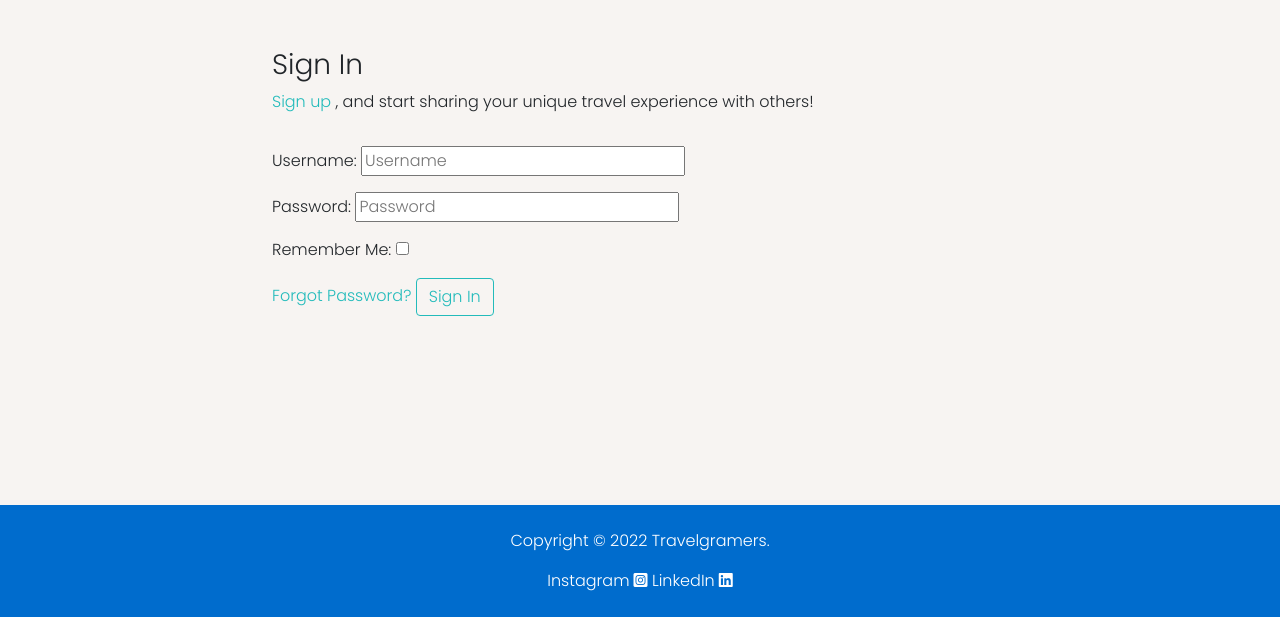
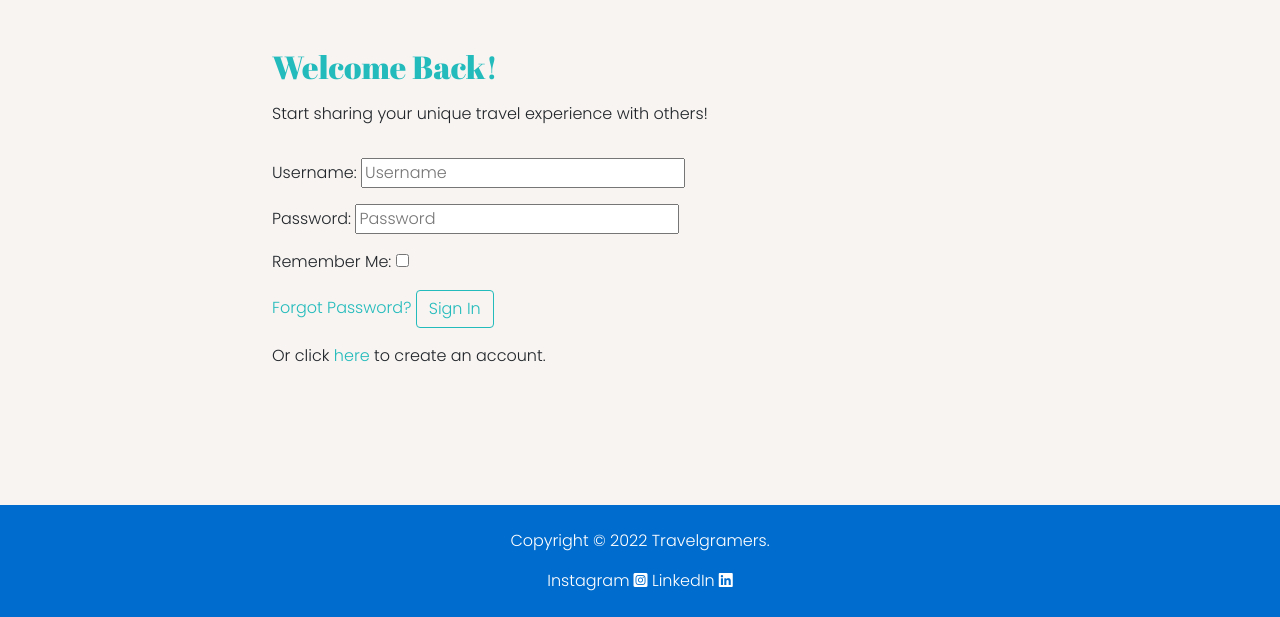
Before and after one commit to Lapratomo24/travelgramers, a Django app: page /accounts/login/ in a window 1280 px wide. Shown: the part 183-800 px from the top of the page. Run offline with Django 3.2, Linux system fonts and the light colour scheme; some libraries are stand-ins or nearby versions; grey boxes are pictures that could not be loaded.

Commit message:
update signup, login, and logout styling

```diff
--- a/templates/account/login.html
+++ b/templates/account/login.html
@@ -11,9 +11,8 @@
 <div class="container">
   <div class="row">
     <div class="col-md-8 mt-5 offset-md-2">
-      <h3>{% trans "Sign In" %}</h3>
-      <p>{% blocktrans %}<a class="link" href="{{ signup_url }}">Sign up</a> , and start sharing your unique travel experience with
-        others!{% endblocktrans %}</p>
+      <h2 class="page-title mb-3">{% trans "Welcome Back!" %}</h2>
+      <p>Start sharing your unique travel experience with others!</p>
     </div>
   </div>
   <div class="row">
@@ -24,8 +23,10 @@
         {% if redirect_field_value %}
         <input type="hidden" name="{{ redirect_field_name }}" value="{{ redirect_field_value }}" />
         {% endif %}
-        <a class="button secondaryAction link" href="{% url 'account_reset_password' %}">{% trans "Forgot Password?" %}</a>
+        <a class="button secondaryAction link"
+          href="{% url 'account_reset_password' %}">{% trans "Forgot Password?" %}</a>
         <button class="btn btn-signup" type="submit">{% trans "Sign In" %}</button>
+        <p class="mt-3">Or click {% blocktrans %}<a class="link" href="{{ signup_url }}">here</a> to create an account.{% endblocktrans %}</p>
       </form>
     </div>
   </div>
--- a/templates/account/logout.html
+++ b/templates/account/logout.html
@@ -10,7 +10,7 @@
 <div class="container">
   <div class="row">
     <div class="col-md-12 mt-5 offset-md-2">
-      <h1>{% trans "Sign Out" %}</h1>
+      <h2 class="page-title mb-3">{% trans "Come Back Soon!" %}</h2>
       <p>{% trans 'Are you sure you want to sign out?' %}</p>
     </div>
   </div>
--- a/templates/account/signup.html
+++ b/templates/account/signup.html
@@ -10,7 +10,7 @@
 <div class="container">
   <div class="row">
     <div class="col-md-8 mt-5 offset-md-2">
-      <h1>{% trans "Sign Up" %}</h1>
+      <h2 class="page-title mb-3">{% trans "Join Us!" %}</h2>
       <p>{% blocktrans %}Already have an account? Then please <a href="{{ login_url }}" class="link">sign in</a>.{% endblocktrans %}
       </p>
     </div>
```
